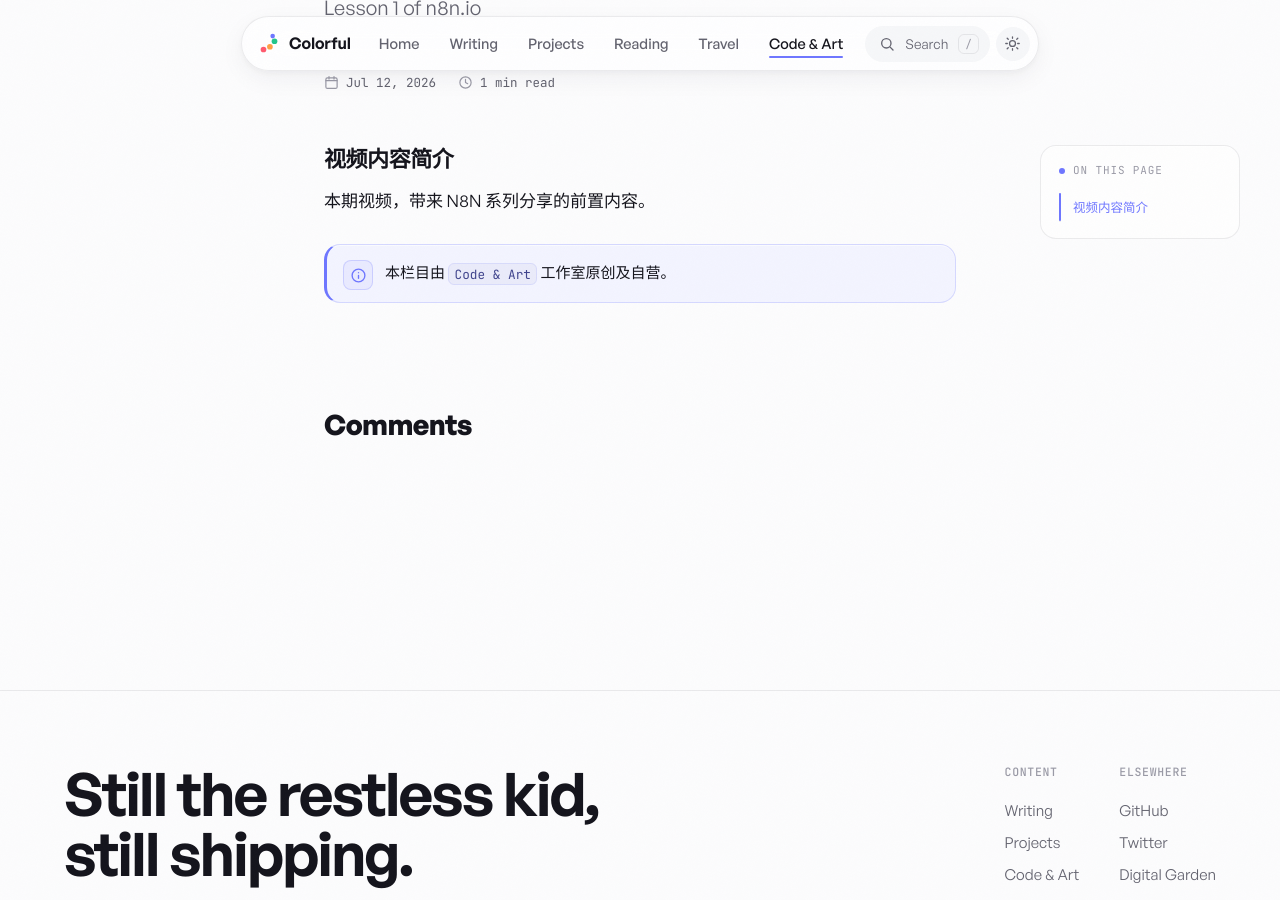
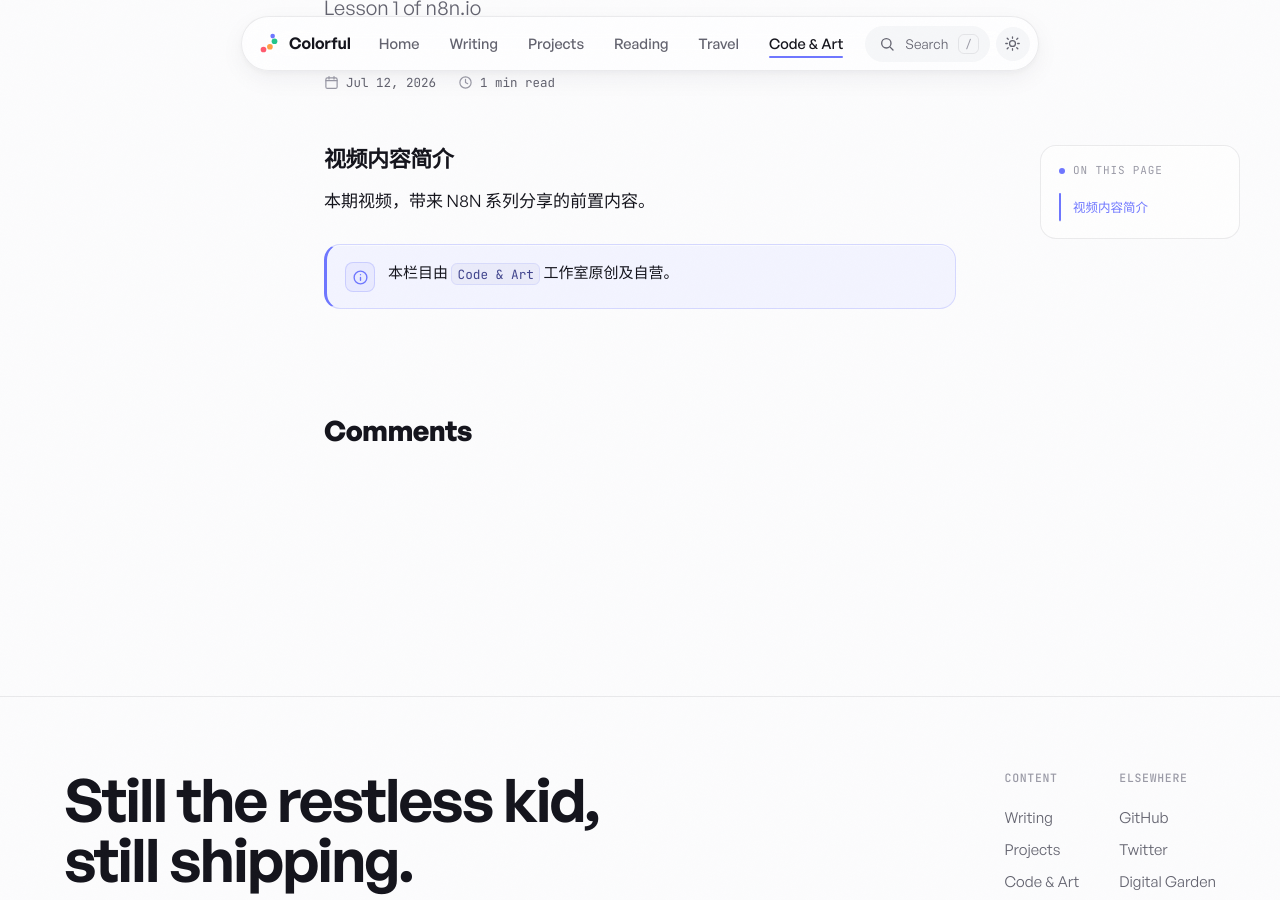
Before and after one commit to qddegtya/qddegtya.github.io, a Jekyll site: the page built from _ca/n8n-lesson-1.markdown, in a window 1280 px wide and 900 px high, scrolled down 340 px. Built offline with Jekyll 4.4.1, drawn with Linux system fonts in a browser that asks for light colours; comment, search, counter and statistics services are not loaded.

Commit message:
fix(theme): notice callouts with floated images - robust flex layout
Wrap notice content in .c-notice__body and lay out the callout as a flex row
[icon | body]. The body is its own block-formatting context (display: flow-root),
so a floated .align-left image inside a notice is fully contained and can no
longer collide with the icon. Replaces the padding-left + absolute-icon trick
that misaligned when a notice led with a floated image.

```diff
--- a/_sass/colorful/_article.scss
+++ b/_sass/colorful/_article.scss
@@ -319,31 +319,32 @@
   color: var(--_hue); }
 
 // notices / callouts (minimal-mistakes .notice + .notice--TYPE) -------------
-// semantic hue mapping + a matching icon chip (injected by article.js). Soft
-// tinted plate, hue rule, inset highlight - a proper callout card, not a bar.
-// The icon floats top-left; content stays a normal flow so any markup inside
-// (images, floats, lists, multiple paragraphs) is unaffected.
+// semantic hue mapping + a matching icon chip (injected by article.js, which
+// also wraps the original content in .c-notice__body). Laid out as a flex row
+// [icon | body]; the body is its own block-formatting context, so any floated
+// image inside it (.align-left) is fully contained and can't collide with the
+// icon. No padding trick, no absolute positioning.
 .c-prose .notice, .c-prose [class*="notice--"] {
   --_n: var(--_hue);
-  position: relative; margin: 1.9em 0; padding: 16px 18px; border-radius: var(--r-md);
+  margin: 1.9em 0; padding: 16px 18px; border-radius: var(--r-md);
   font-size: 15px; line-height: 1.65;
   background: var(--c-surface);
   background: color-mix(in srgb, var(--_n) 8%, var(--c-surface));
   border: 1px solid var(--c-hairline);
   border-color: color-mix(in srgb, var(--_n) 22%, transparent);
   border-left: 3px solid var(--_n); box-shadow: var(--hl-inset); }
-// when an icon was injected, indent the content and float the icon chip in
-.c-prose .notice.has-ico, .c-prose [class*="notice--"].has-ico { padding-left: 58px; }
-.c-prose .c-notice__ico { position: absolute; top: 15px; left: 16px;
-  width: 30px; height: 30px; border-radius: var(--r-sm);
-  display: grid; place-items: center; color: var(--_n);
+.c-prose .notice.has-ico, .c-prose [class*="notice--"].has-ico {
+  display: flex; align-items: flex-start; gap: 13px; }
+.c-prose .c-notice__ico { flex-shrink: 0; width: 30px; height: 30px; border-radius: var(--r-sm);
+  display: grid; place-items: center; color: var(--_n); margin-top: 1px;
   background: color-mix(in srgb, var(--_n) 15%, var(--c-surface));
   box-shadow: inset 0 0 0 1px color-mix(in srgb, var(--_n) 24%, transparent); }
-// the icon is absolute (out of flow); the first real content child leads the box
-.c-prose .notice > :first-child:not(.c-notice__ico),
-.c-prose [class*="notice--"] > :first-child:not(.c-notice__ico),
-.c-prose .c-notice__ico + * { margin-top: 0; }
-.c-prose .notice > :last-child, .c-prose [class*="notice--"] > :last-child { margin-bottom: 0; }
+.c-prose .c-notice__body { flex: 1; min-width: 0; display: flow-root; }   // contains floats
+.c-prose .c-notice__body > :first-child { margin-top: 0; }
+.c-prose .c-notice__body > :last-child { margin-bottom: 0; }
+// notices without an icon (bare .notice) still reset edge margins
+.c-prose .notice:not(.has-ico) > :first-child, .c-prose [class*="notice--"]:not(.has-ico) > :first-child { margin-top: 0; }
+.c-prose .notice:not(.has-ico) > :last-child, .c-prose [class*="notice--"]:not(.has-ico) > :last-child { margin-bottom: 0; }
 .c-prose .notice--primary { --_n: var(--h-codeart); }
 .c-prose .notice--info    { --_n: var(--h-travel); }
 .c-prose .notice--success { --_n: var(--h-reading); }
--- a/assets/js/colorful/article.js
+++ b/assets/js/colorful/article.js
@@ -93,13 +93,19 @@
     note:    '<path d="M12 16v-4M12 8h.01"/><circle cx="12" cy="12" r="9"/>'
   };
   document.querySelectorAll(".c-prose .notice, .c-prose [class*='notice--']").forEach(function (n) {
-    if (n.querySelector(".c-notice__ico")) return;
+    if (n.classList.contains("has-ico")) return;
     var type = "note";
     ["info", "success", "warning", "danger", "primary"].forEach(function (t) {
       if (n.classList.contains("notice--" + t)) type = t;
     });
+    // move the notice's original content into a body wrapper, then lay out the
+    // notice as [icon | body]. Any floated image (.align-left) now floats INSIDE
+    // the body, fully isolated from the icon - no overlap, no padding trick.
+    var body = el("div", { "class": "c-notice__body" });
+    while (n.firstChild) body.appendChild(n.firstChild);
     var ico = el("span", { "class": "c-notice__ico" }, [svg(NOTICE_ICON[type] || NOTICE_ICON.note, 17)]);
-    n.insertBefore(ico, n.firstChild);
+    n.appendChild(ico);
+    n.appendChild(body);
     n.classList.add("has-ico");
   });
 
```
